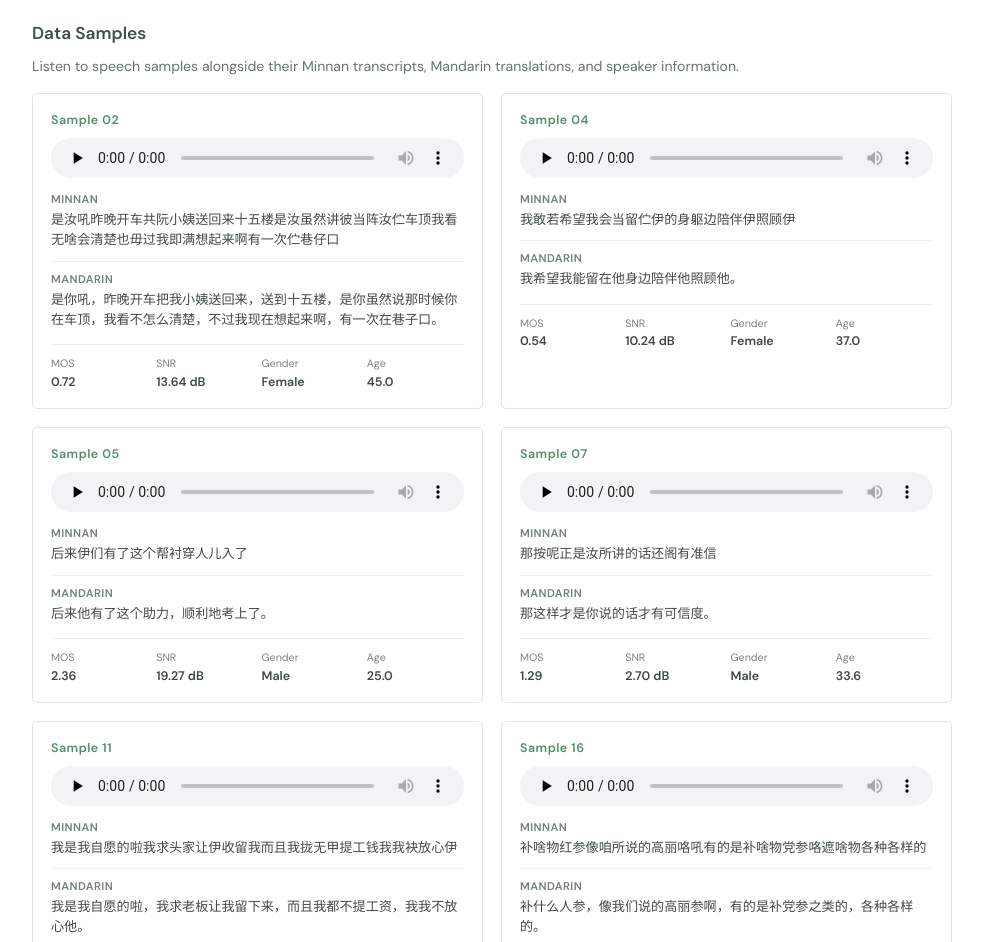
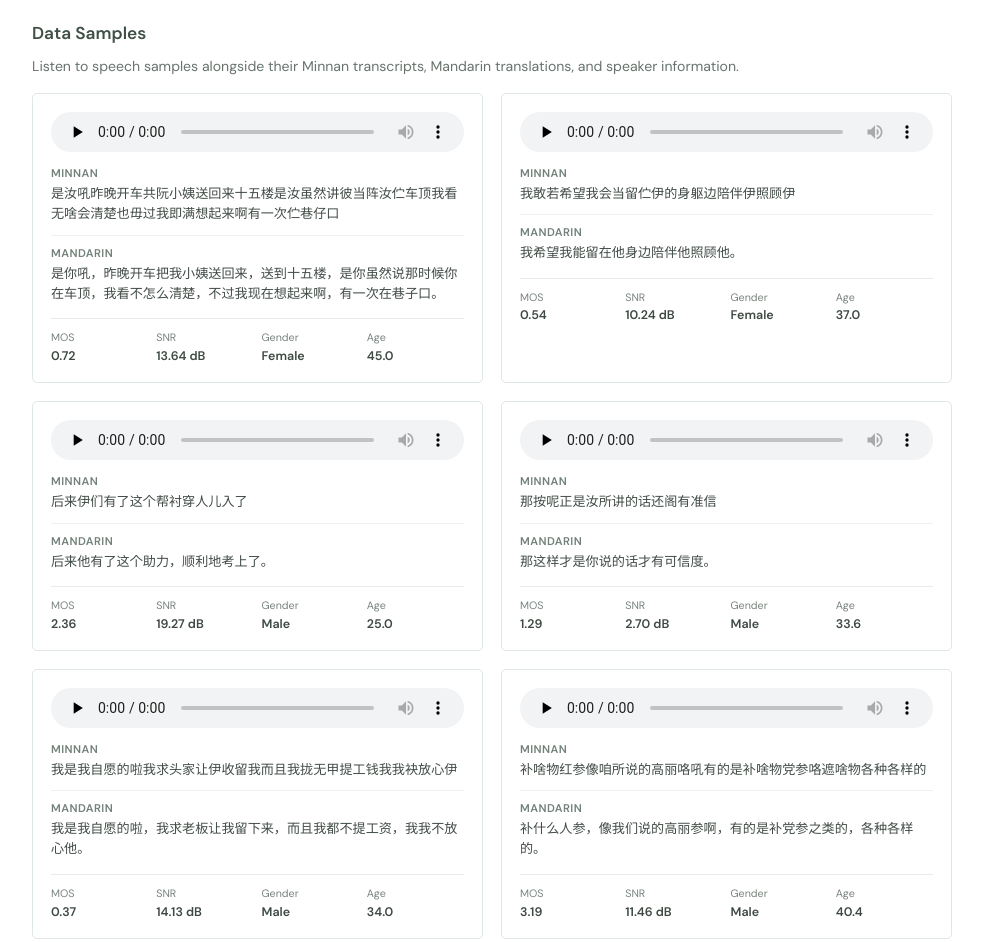
Before and after one commit to ASLP-lab/WenetSpeech-Min-Repo, a plain HTML site: page index.html in a window 1280 px wide. Shown: the part 2582-3524 px from the top of the page, without its empty margins (148-1131 px from the left). Drawn offline with Linux system fonts and the light colour scheme.

Commit message:
Hide dataset sample labels

```diff
--- a/assets/sample-audio-demo.js
+++ b/assets/sample-audio-demo.js
@@ -12,9 +12,6 @@
 
     const card = document.createElement('article');
     card.className = 'dataset-sample-card';
-
-    const heading = document.createElement('h4');
-    heading.textContent = `Sample ${String(sampleNumber).padStart(2, '0')}`;
 
     const audio = document.createElement('audio');
     audio.controls = true;
@@ -45,7 +42,7 @@
       stats.appendChild(item);
     });
 
-    card.append(heading, audio, minnan, mandarin, stats);
+    card.append(audio, minnan, mandarin, stats);
     grid.appendChild(card);
   });
 
--- a/styles.css
+++ b/styles.css
@@ -322,14 +322,6 @@ sup {
   border: 1px solid #dfe7e1;
   border-radius: 5px;
   background: #fff;
-}
-
-.dataset-sample-card h4 {
-  margin: 0 0 10px;
-  color: var(--green);
-  font-size: 0.78rem;
-  font-weight: 600;
-  letter-spacing: 0.04em;
 }
 
 .dataset-sample-card audio {
```
